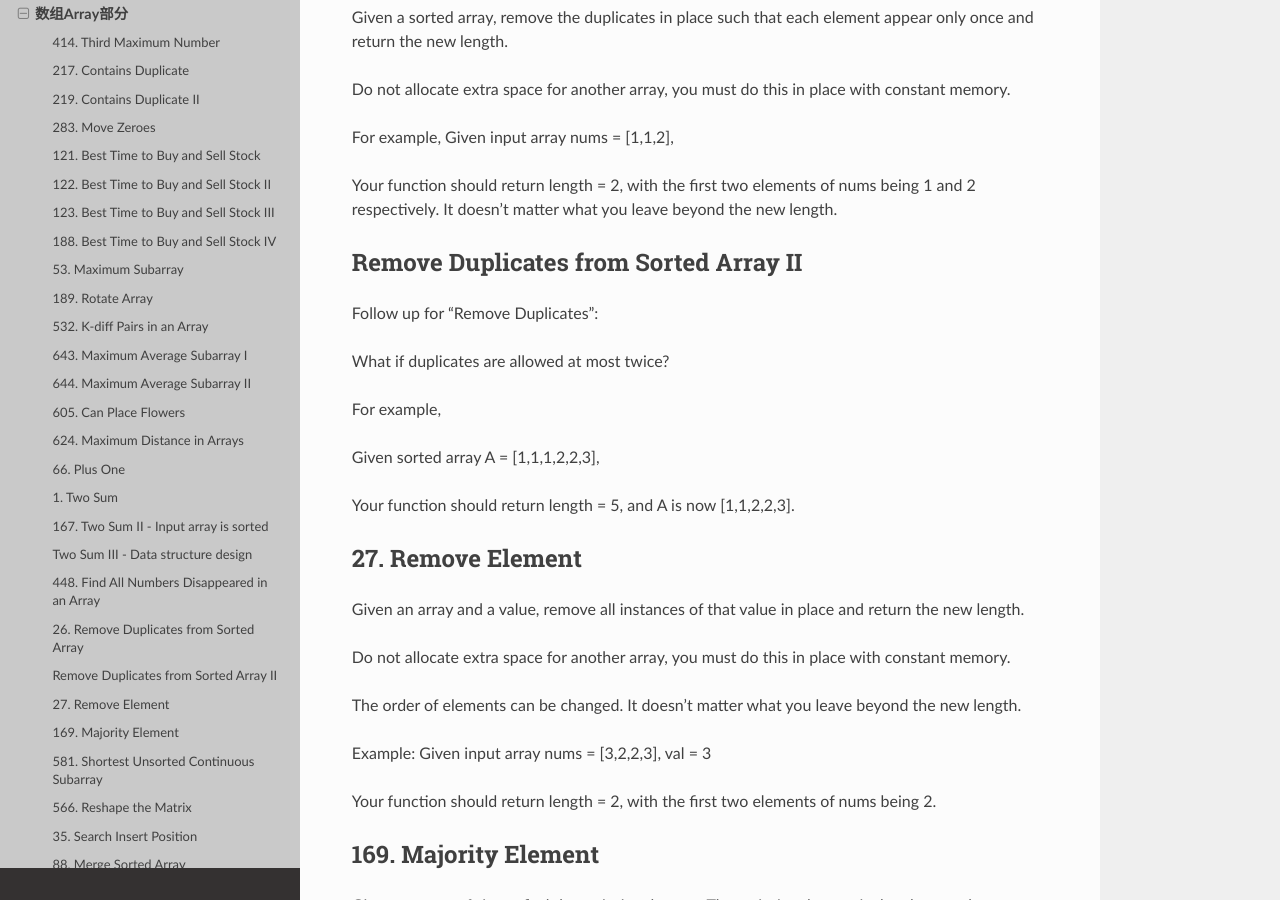
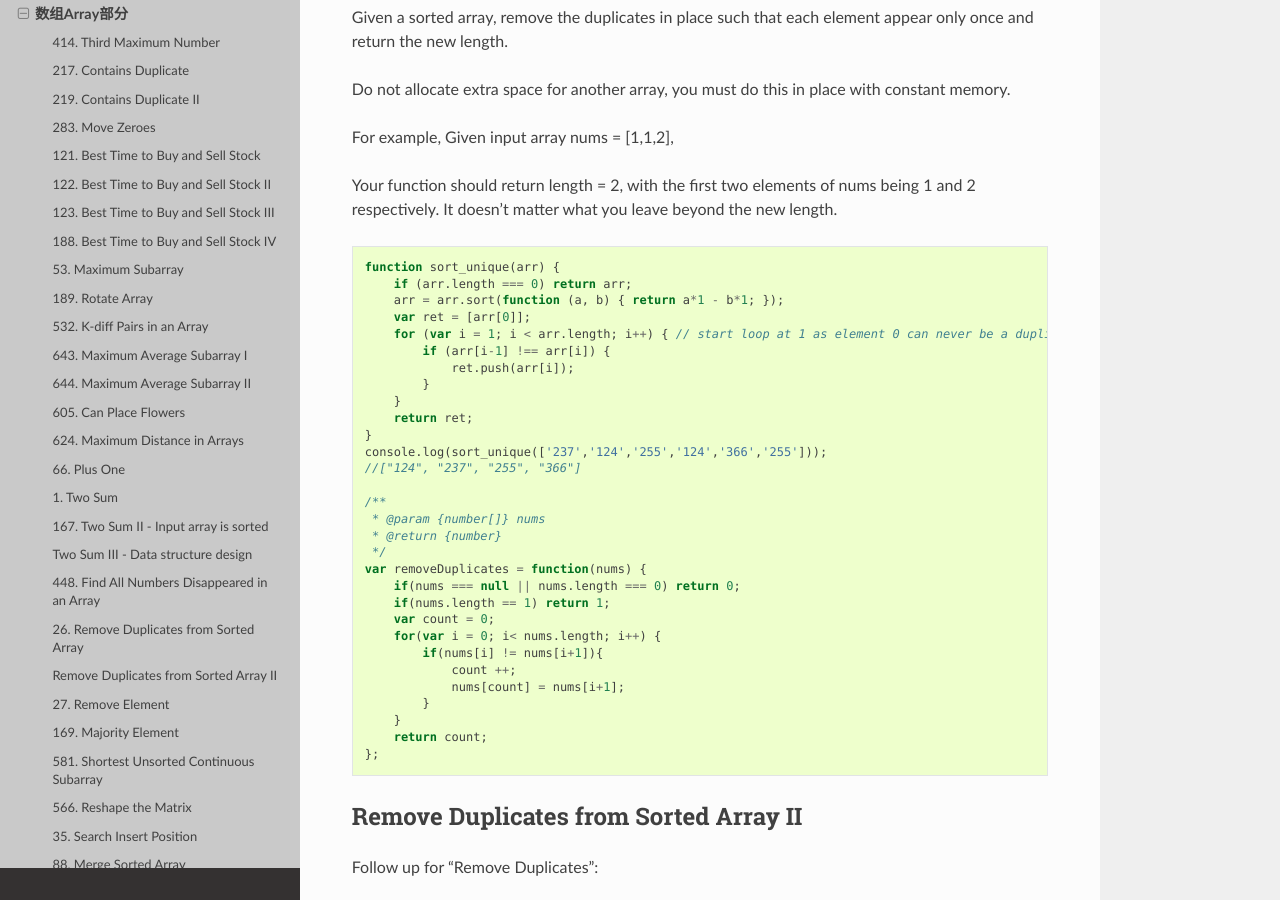
Before and after one commit to darcyWang/tianbao, a Sphinx documentation site: the page built from source/leetcode/array.rst, in a window 1280 px wide and 900 px high, scrolled down 16117 px. Built offline with Sphinx 7.4.7 and the Read the Docs theme 2.0.0, drawn with Linux system fonts in a browser that asks for light colours.

Commit message:
added content

```diff
--- a/source/leetcode/array.rst
+++ b/source/leetcode/array.rst
@@ -813,6 +813,43 @@ Given input array nums = [1,1,2],
 Your function should return length = 2, with the first two elements of nums being 1 and 2 respectively. It doesn't matter what you leave beyond the new length.
 
 
+
+
+.. code-block :: JavaScript
+
+        function sort_unique(arr) {
+            if (arr.length === 0) return arr;
+            arr = arr.sort(function (a, b) { return a*1 - b*1; });
+            var ret = [arr[0]];
+            for (var i = 1; i < arr.length; i++) { // start loop at 1 as element 0 can never be a duplicate
+                if (arr[i-1] !== arr[i]) {
+                    ret.push(arr[i]);
+                }
+            }
+            return ret;
+        }
+        console.log(sort_unique(['237','124','255','124','366','255']));
+        //["124", "237", "255", "366"]
+
+        /**
+         * @param {number[]} nums
+         * @return {number}
+         */
+        var removeDuplicates = function(nums) {
+            if(nums === null || nums.length === 0) return 0;
+            if(nums.length == 1) return 1;
+            var count = 0;
+            for(var i = 0; i< nums.length; i++) {
+                if(nums[i] != nums[i+1]){
+                    count ++;
+                    nums[count] = nums[i+1];
+                }
+            }
+            return count;
+        };
+
+
+
 Remove Duplicates from Sorted Array II
 --------------------------------------
 
--- a/source/practice/question.py
+++ b/source/practice/question.py
@@ -207,3 +207,33 @@ def findDisappearedNumbers(nums):
 
 
 print findDisappearedNumbers([4,3,2,7,8,2,3,1]);
+
+
+
+
+
+class Solution(object):
+
+    def removeDuplicates2(self, nums):
+        """
+        :type nums: List[int]
+        :rtype: int
+        """
+        if len(nums)<2: return len(nums)
+        tail = 0
+        for i in range(len(nums)):
+            if nums[tail]!= nums[i]:
+                tail +=1
+                nums[tail] = nums[i]
+
+        return tail + 1
+
+
+
+
+
+
+
+test = Solution()
+l1 = [1,1,1,1,1,1,1,2,2,2,2,3,4]
+print test.removeDuplicates2(l1)
```
